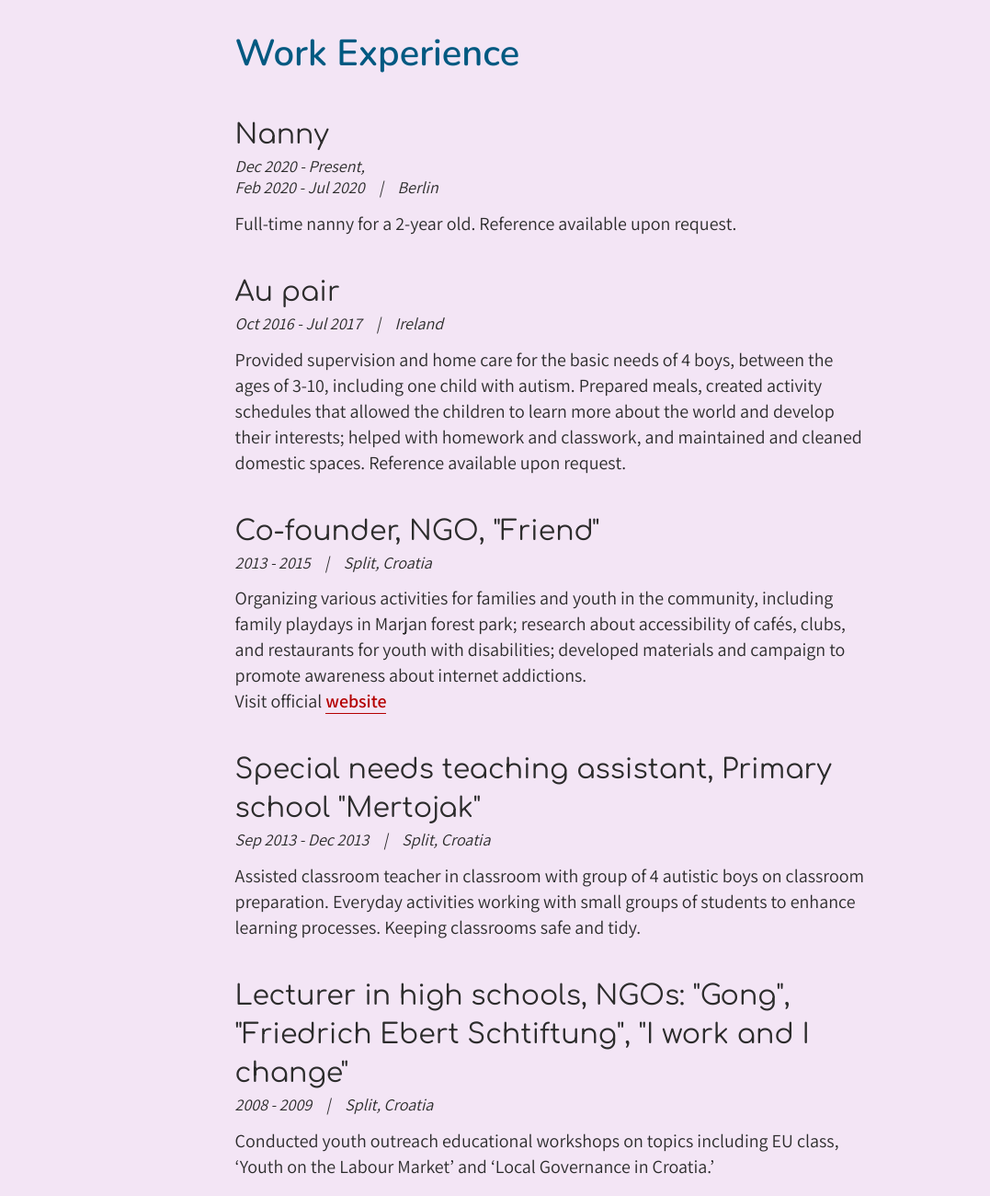
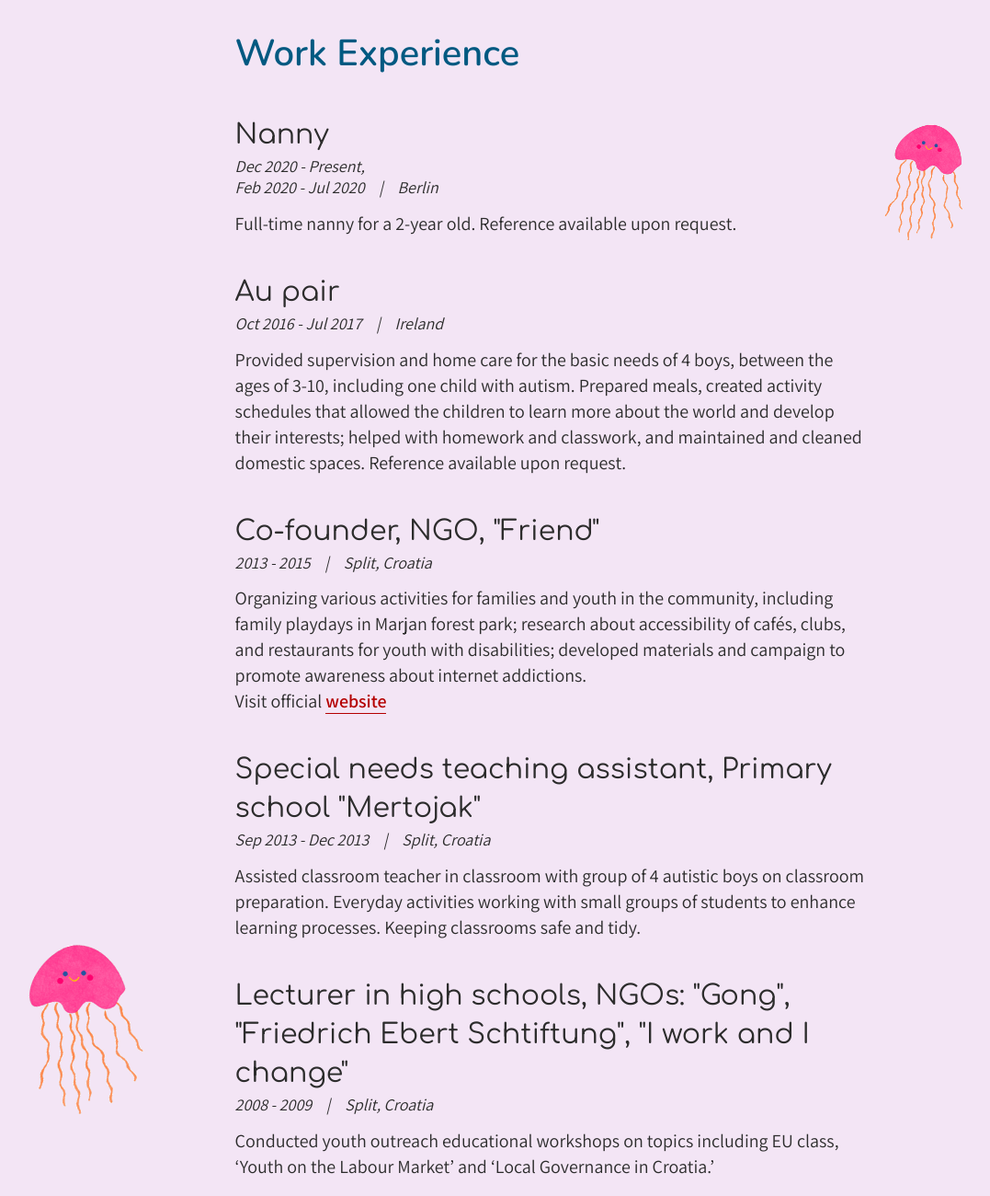
Before and after one commit to shljshlj/antonia_web, a website built with webpack: page src/index.html in a window 1280 px wide. Shown: the part 1680-2980 px from the top of the page at 92% size, without its empty margins (40-1117 px from the left). Built offline with nearby package versions, Linux system fonts and the light colour scheme.

Commit message:
Add favicons and a jellyfish gif, change rolling star animation

```diff
--- a/config/paths.js
+++ b/config/paths.js
@@ -9,4 +9,6 @@ module.exports = {
 
   // Static files that get copied to build folder
   public: path.resolve(__dirname, '../public'),
+
+  favicons: path.resolve(__dirname, '../src/assets/favicons'),
 }
--- a/config/webpack.common.js
+++ b/config/webpack.common.js
@@ -56,7 +56,12 @@ module.exports = {
           from: paths.public,
           to: '.',
           noErrorOnMissing: true,
-        }
+        },
+        {
+          from: paths.favicons,
+          to: 'favicons',
+          noErrorOnMissing: true,
+        },
       ]
     })
   ],
--- a/src/index.html
+++ b/src/index.html
@@ -15,7 +15,7 @@
   <meta property="og:title" content="Nanny Berlin">
   <meta property="og:site_name" content="Nanny Berlin">
   <meta property="og:description"
-    content="Personal website of Antonia, a Berlin based nanny. Experienced in providing childcare to diverse age groups and backgrounds..">
+    content="Personal website of Antonia, a Berlin based nanny. Experienced in providing childcare to diverse age groups and backgrounds.">
   <meta property="og:image" content="https://www.nannyberlin.com/banner.png">
   <meta property="og:url" content="https://www.nannyberlin.com">
 
@@ -26,8 +26,13 @@
   <meta name="twitter:card" content="summary_large_image">
   <!-- END of SEO -->
 
-  <!-- Font preload -->
-  <!-- <link rel="preload" href="./assets/fonts/Assistant-Regular.ttf" as="font" type="font/ttf" crossorigin> -->
+  <link rel="icon" type="image/svg+xml" href="/favicons/favicon.svg">
+  <link rel="alternate icon" type="image/x-icon" href="/favicons/favicon.ico">
+  <link rel="apple-touch-icon" sizes="180x180" href="/favicons/apple-touch-icon.png">
+
+  <link rel="icon" type="image/png" href="/favicons/favicon.png">
+  <link rel="icon" sizes="32x32" type="image/png" href="/favicons/favicon-32x32.png">
+  <link rel="icon" sizes="16x16" type="image/png" href="/favicons/favicon-16x16.png">
 
   <!-- Google Analytics-->
 </head>
@@ -127,6 +132,12 @@
         </svg>
       </div>
       <div class="section-container">
+        <div class="jelly-container jelly-container--left">
+          <img src="./assets/images/jelly-pink.gif" alt="" loading="lazy">
+        </div>
+        <div class="jelly-container jelly-container--right">
+          <img src="./assets/images/jelly-pink.gif" alt="" loading="lazy">
+        </div>
         <div class="main-content">
           <div class="container">
             <h2 class="section__title">Work Experience</h2>
@@ -274,7 +285,7 @@
           </div>
         </div>
         <div class="rolling-star">
-          <img src="./assets/images/zvezda-po-x.gif" alt="" loading="lazy">
+          <img src="./assets/images/rolling-star.gif" alt="" loading="lazy">
         </div>
       </div>
     </section>
--- a/src/scss/_sections.scss
+++ b/src/scss/_sections.scss
@@ -62,6 +62,41 @@
   .section-container {
     padding-bottom: calc(4rem + 3.5%);
     background-color: #f3e5f5;
+    position: relative;
+  }
+
+  .jelly-container {
+    position: absolute;
+
+    &--left {
+      display: none;
+
+      @media (min-width: 1024px) {
+        display: block;
+        bottom: 20vh;
+        left: 2vw;
+        width: 17vw;
+        transform: rotate(-15deg);
+      }
+    }
+
+    &--right {
+      top: -3em;
+      right: 3vw;
+      width: 30vw;
+
+      @media (min-width: 1024px) {
+        top: 20vh;
+        right: 12vw;
+        width: 12vw;
+      }
+    }
+
+    img {
+      display: block;
+      width: 100%;
+      object-fit: contain;
+    }
   }
 
   &__list {
@@ -130,11 +165,17 @@
 
   .rolling-star {
     width: 100%;
-    height: 100px;
+    height: 70px;
+    display: flex;
+    justify-content: center;
+
+    @media (min-width: 1024px) {
+      height: 100px;
+    }
 
     img {
-      display: block;
-      width: 100%;
+      display: inline-block;
+      margin: auto;
       height: 100%;
       object-fit: contain;
     }
```
Also changed, not shown: src/assets/favicons/apple-touch-icon.png (added), src/assets/favicons/favicon-16x16.png (added), src/assets/favicons/favicon-32x32.png (added), src/assets/favicons/favicon.ico (added), src/assets/favicons/favicon.png (added), src/assets/favicons/favicon.svg (added), src/assets/images/jelly-pink.gif (added), src/assets/images/rolling-star.gif, src/assets/images/star1.gif (deleted), src/assets/images/zvezda-po-x.gif (deleted).
